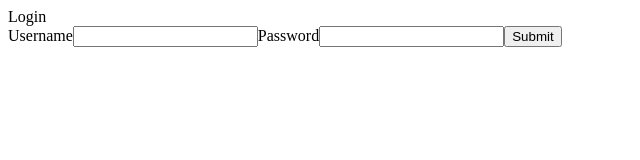
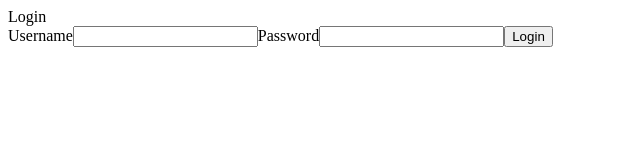
Before and after one commit to aashishChakradhar/quizApp, a React (Create React App) app in the folder frontend/: page /login in a window 1280 px wide. Shown: the top 160 px of the page, without its empty margins (0-640 px from the left). Built offline with nearby package versions, Linux system fonts and the light colour scheme; no server answers.

Commit message:
button name change

```diff
--- a/frontend/src/pages/LoginPage.jsx
+++ b/frontend/src/pages/LoginPage.jsx
@@ -24,6 +24,6 @@
         <label htmlFor="password">Password
             <input type="password" name="password" id="password" value={password} onChange={e => setPassword(e.target.value)}/>
         </label>
-        <button type="submit">Submit</button>
+        <button type="submit">Login</button>
     </form>
 }
```
